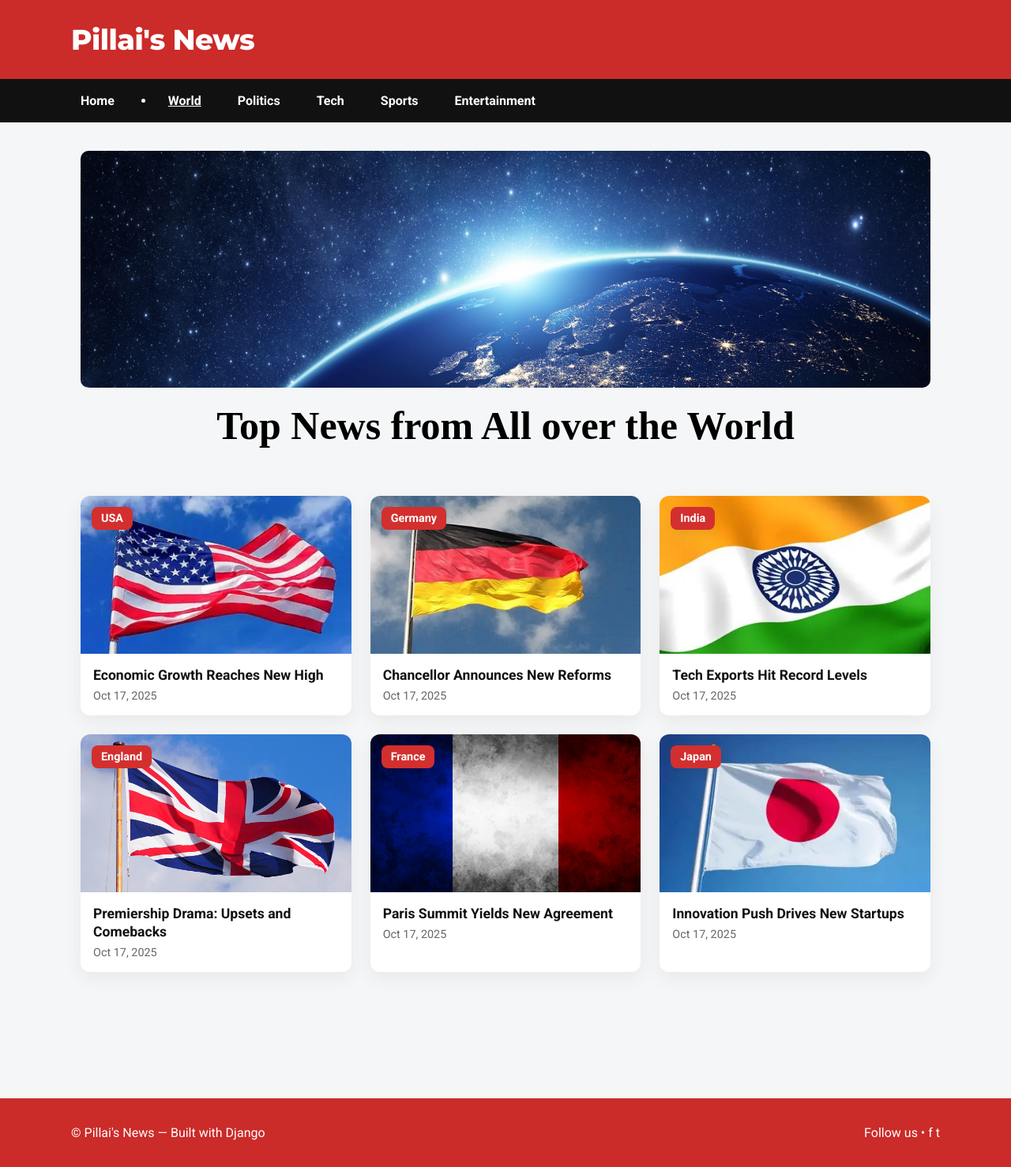
After one commit to hshubham24beit-oss/news-website, a Django app: page /world/ in a window 1280 px wide. The commit adds this page. Shown: the whole page at 79% size. Run offline with Django 5.2, Linux system fonts and the light colour scheme; data comes from the database, SQL or seed files in the repository; both versions use the stored data as it was after the commit.

Commit message:
world page edited

```diff
--- a/news/models.py
+++ b/news/models.py
@@ -1,14 +1,28 @@
-
-
-# Create your models here.
+# news/models.py
 from django.db import models
 from django.utils import timezone
+from django.utils.text import slugify
 
+# news/models.py (final)
 class Category(models.Model):
     name = models.CharField(max_length=100)
+    slug = models.SlugField(max_length=110, unique=True, blank=True)  # final: unique=True
+
+    def save(self, *args, **kwargs):
+        if not self.slug:
+            base = slugify(self.name) or 'category'
+            slug = base
+            counter = 1
+            while Category.objects.filter(slug=slug).exclude(pk=self.pk).exists():
+                slug = f"{base}-{counter}"
+                counter += 1
+            self.slug = slug
+        super().save(*args, **kwargs)
 
     def __str__(self):
         return self.name
+
+
 
 class News(models.Model):
     title = models.CharField(max_length=200)
--- a/news/templates/news/base.html
+++ b/news/templates/news/base.html
@@ -22,7 +22,10 @@
   <nav class="navbar" role="navigation">
     <div class="container nav-inner">
       <a href="{% url 'home' %}" class="nav-link">Home</a>
-      <a href="{% url 'category-news' 1 %}" class="nav-link">World</a>
+      <li class="nav-item">
+  <a class="nav-link {% if request.resolver_match.url_name == 'world' %}active{% endif %}" href="{% url 'world' %}">World</a>
+</li>
+
       <a href="{% url 'category-news' 2 %}" class="nav-link">Politics</a>
       <a href="{% url 'category-news' 3 %}" class="nav-link">Tech</a>
       <a href="{% url 'category-news' 4 %}" class="nav-link">Sports</a>
--- /dev/null
+++ b/news/templates/news/world.html
@@ -0,0 +1,207 @@
+{% extends 'news/base.html' %}
+{% load static %}
+
+{% block title %}World - Pillai's News{% endblock %}
+
+{% block content %}
+
+<style>
+/* 💥 Fix parent container alignment */
+main.container.main-grid {
+  max-width: 100% !important;
+  padding-left: 0 !important;
+  padding-right: 0 !important;
+  margin: 0 auto !important;
+  display: block !important;
+}
+
+/* 🌍 Page wrapper — centers everything */
+.world-page {
+  width: 100%;
+  display: flex;
+  flex-direction: column;
+  align-items: center;
+  justify-content: center;
+}
+
+/* 📦 Inner content area */
+.world-inner {
+  max-width: 1100px;
+  width: 100%;
+  margin: 0 auto;
+  padding: 0 12px;
+  box-sizing: border-box;
+  text-align: center;
+}
+
+/* 🌅 Banner section */
+.world-hero img {
+  width: 100%;
+  height: 300px;
+  object-fit: cover;
+  border-radius: 10px;
+}
+.world-hero h2 {
+  margin: 24px 0 40px;
+  font-size: 50px;
+  font-weight: 800;
+  font-family: serif;
+  color: black;
+  margin-bottom: 60px;
+  margin-top: 15px;
+}
+
+/* 🌎 Country grid layout */
+.country-grid {
+  display: grid;
+  grid-template-columns: repeat(auto-fit, minmax(300px, 1fr));
+  gap: 24px;
+  margin-bottom: 60px;
+}
+
+/* 📰 Country cards */
+.country-card {
+  background: #fff;
+  border-radius: 12px;
+  overflow: hidden;
+  box-shadow: 0 8px 24px rgba(0,0,0,0.06);
+  transition: transform .18s ease, box-shadow .18s ease;
+}
+.country-card:hover {
+  transform: translateY(-6px);
+  box-shadow: 0 18px 40px rgba(0,0,0,0.10);
+}
+
+/* Image wrap */
+.country-card .img-wrap {
+  position: relative;
+  width: 100%;
+  height: 180px;
+  overflow: hidden;
+}
+.country-card img {
+  width: 100%;
+  height: 100%;
+  object-fit: cover;
+}
+
+/* Badge (country name) */
+.country-badge {
+  position: absolute;
+  left: 14px;
+  top: 14px;
+  background: #d32f2f;
+  color: #fff;
+  padding: 6px 12px;
+  border-radius: 8px;
+  font-weight: 700;
+  font-size: 0.9rem;
+  box-shadow: 0 6px 18px rgba(0,0,0,0.08);
+}
+
+/* Card body */
+.country-card .card-body {
+  padding: 16px;
+  text-align: left;
+}
+.country-card .headline {
+  font-weight: 800;
+  font-size: 1.1rem;
+  line-height: 1.3;
+  margin-bottom: 6px;
+}
+.country-card .meta {
+  color: #666;
+  font-size: 0.9rem;
+}
+
+@media (min-width: 1200px) {
+  .world-inner { max-width: 1200px; }
+  .country-card .img-wrap { height: 200px; }
+}
+</style>
+
+<!-- 🌐 Page structure -->
+<div class="world-page">
+  <div class="world-inner">
+
+    <!-- 🌏 Banner -->
+    <div class="world-hero">
+      <img src="{% static 'images/world-banner.jpg' %}" alt="World Banner">
+      <h2>Top News from All over the World</h2>
+    </div>
+
+    <!-- 🌍 Country Cards -->
+    <div class="country-grid">
+
+      <article class="country-card">
+        <div class="img-wrap">
+          <img src="{% static 'images/countries/usa.jpg' %}" alt="USA">
+          <div class="country-badge">USA</div>
+        </div>
+        <div class="card-body">
+          <div class="headline">Economic Growth Reaches New High</div>
+          <div class="meta">Oct 17, 2025</div>
+        </div>
+      </article>
+
+      <article class="country-card">
+        <div class="img-wrap">
+          <img src="{% static 'images/countries/germany.jpg' %}" alt="Germany">
+          <div class="country-badge">Germany</div>
+        </div>
+        <div class="card-body">
+          <div class="headline">Chancellor Announces New Reforms</div>
+          <div class="meta">Oct 17, 2025</div>
+        </div>
+      </article>
+
+      <article class="country-card">
+        <div class="img-wrap">
+          <img src="{% static 'images/countries/india.jpg' %}" alt="India">
+          <div class="country-badge">India</div>
+        </div>
+        <div class="card-body">
+          <div class="headline">Tech Exports Hit Record Levels</div>
+          <div class="meta">Oct 17, 2025</div>
+        </div>
+      </article>
+
+      <article class="country-card">
+        <div class="img-wrap">
+          <img src="{% static 'images/countries/england.jpg' %}" alt="England">
+          <div class="country-badge">England</div>
+        </div>
+        <div class="card-body">
+          <div class="headline">Premiership Drama: Upsets and Comebacks</div>
+          <div class="meta">Oct 17, 2025</div>
+        </div>
+      </article>
+
+      <article class="country-card">
+        <div class="img-wrap">
+          <img src="{% static 'images/countries/france.jpg' %}" alt="France">
+          <div class="country-badge">France</div>
+        </div>
+        <div class="card-body">
+          <div class="headline">Paris Summit Yields New Agreement</div>
+          <div class="meta">Oct 17, 2025</div>
+        </div>
+      </article>
+
+      <article class="country-card">
+        <div class="img-wrap">
+          <img src="{% static 'images/countries/japan.jpg' %}" alt="Japan">
+          <div class="country-badge">Japan</div>
+        </div>
+        <div class="card-body">
+          <div class="headline">Innovation Push Drives New Startups</div>
+          <div class="meta">Oct 17, 2025</div>
+        </div>
+      </article>
+
+    </div>
+  </div>
+</div>
+
+{% endblock %}
--- a/news/urls.py
+++ b/news/urls.py
@@ -6,4 +6,5 @@ urlpatterns = [
     path('', views.home, name='home'),
     path('category/<int:category_id>/', views.category_news, name='category-news'),
     path('news/<int:news_id>/', views.news_detail, name='news-detail'),
+    path('world/', views.world, name='world'),
 ]
--- a/news/views.py
+++ b/news/views.py
@@ -1,35 +1,85 @@
 # news/views.py
 from django.shortcuts import render, get_object_or_404
+from django.core.exceptions import FieldError
 from .models import News, Category
+from django.templatetags.static import static
+
 
 def home(request):
-    # Get all news ordered by newest first
+    """
+    Home page: shows site-wide latest news and hero article.
+    """
     news_qs = News.objects.order_by('-created_at')
-
-    # Set hero as the newest (ID 5 in your case)
-    hero = news_qs.first()
-
-    # Get next 4 latest excluding hero
-    latest_four = news_qs.exclude(id=hero.id)[:4] if hero else news_qs[:5]
-
-    # Trending can just reuse the same 4 for now
+    hero = news_qs.first() if news_qs.exists() else None
+    latest_four = news_qs.exclude(id=hero.id)[:4] if hero else news_qs[:4]
     trending_list = news_qs[:5]
 
     context = {
         'hero': hero,
         'latest_four': latest_four,
         'trending_list': trending_list,
-        'news_list': news_qs,  # fallback for older template parts
+        'news_list': news_qs,
+        'selected_category': None,
     }
     return render(request, 'news/home.html', context)
+
+
+def world(request):
+    """
+    World category page.
+    Tries to fetch Category by slug 'world' first; if that field doesn't exist
+    or the object isn't found, falls back to name='World'.
+    """
+    # Attempt slug lookup but handle cases where Category has no slug field
+    try:
+        try:
+            category = Category.objects.get(slug__iexact='world')
+        except (Category.DoesNotExist, FieldError):
+            # Either slug field doesn't exist (FieldError) or no slug matched (DoesNotExist)
+            category = Category.objects.get(name__iexact='World')
+    except Category.DoesNotExist:
+        # No Category with slug 'world' or name 'World' -> 404
+        category = get_object_or_404(Category, name__iexact='World')
+
+    news_qs = News.objects.filter(category=category).order_by('-created_at')
+    hero = news_qs.first() if news_qs.exists() else None
+    latest_four = news_qs.exclude(id=hero.id)[:4] if hero else news_qs[:4]
+    trending_list = news_qs[:5]
+
+    context = {
+        'hero': hero,
+        'latest_four': latest_four,
+        'trending_list': trending_list,
+        'news_list': news_qs,
+        'selected_category': category,
+    }
+    return render(request, 'news/world.html', context)
+
+
 def category_news(request, category_id):
+    """
+    Generic category page by ID. Builds the same hero/latest/trending context as home.
+    """
     category = get_object_or_404(Category, id=category_id)
-    news_list = News.objects.filter(category=category).order_by('-created_at')
-    return render(request, 'news/home.html', {
-        'news_list': news_list,
-        'selected_category': category
-    })
+    news_qs = News.objects.filter(category=category).order_by('-created_at')
+
+    hero = news_qs.first() if news_qs.exists() else None
+    latest_four = news_qs.exclude(id=hero.id)[:4] if hero else news_qs[:4]
+    trending_list = news_qs[:5]
+
+    context = {
+        'hero': hero,
+        'latest_four': latest_four,
+        'trending_list': trending_list,
+        'news_list': news_qs,
+        'selected_category': category,
+    }
+    return render(request, 'news/home.html', context)
+
 
 def news_detail(request, news_id):
+    """
+    News detail page.
+    """
     news = get_object_or_404(News, id=news_id)
     return render(request, 'news/detail.html', {'news': news})
```
Also changed, not shown: db.sqlite3, news/migrations/0002_category_slug.py (added), static/images/countries/england.jpg (added), static/images/countries/france.jpg (added), static/images/countries/germany.jpg (added), static/images/countries/india.jpg (added), static/images/countries/japan.jpg (added), static/images/countries/usa.jpg (added), static/images/world-banner.jpg (added).
